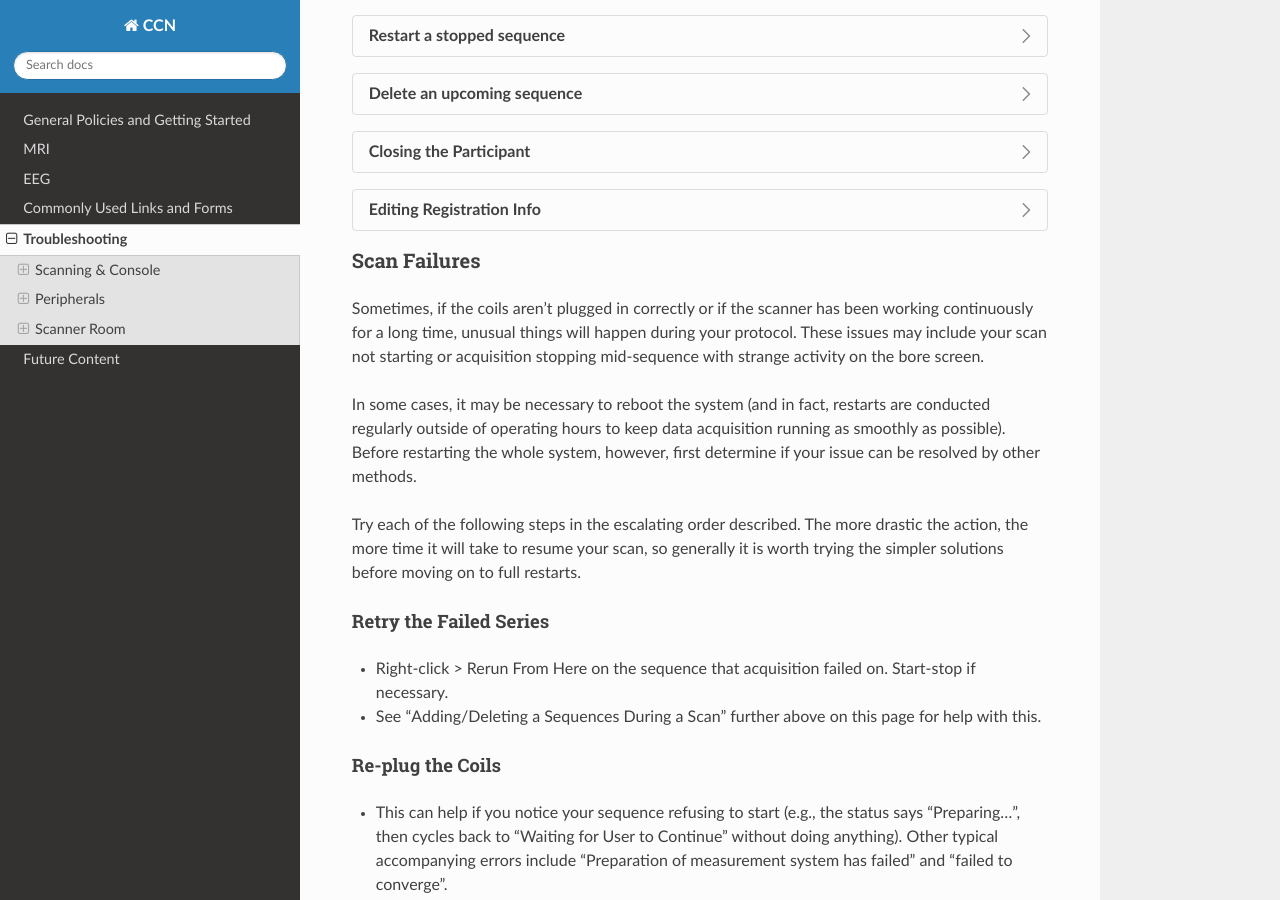
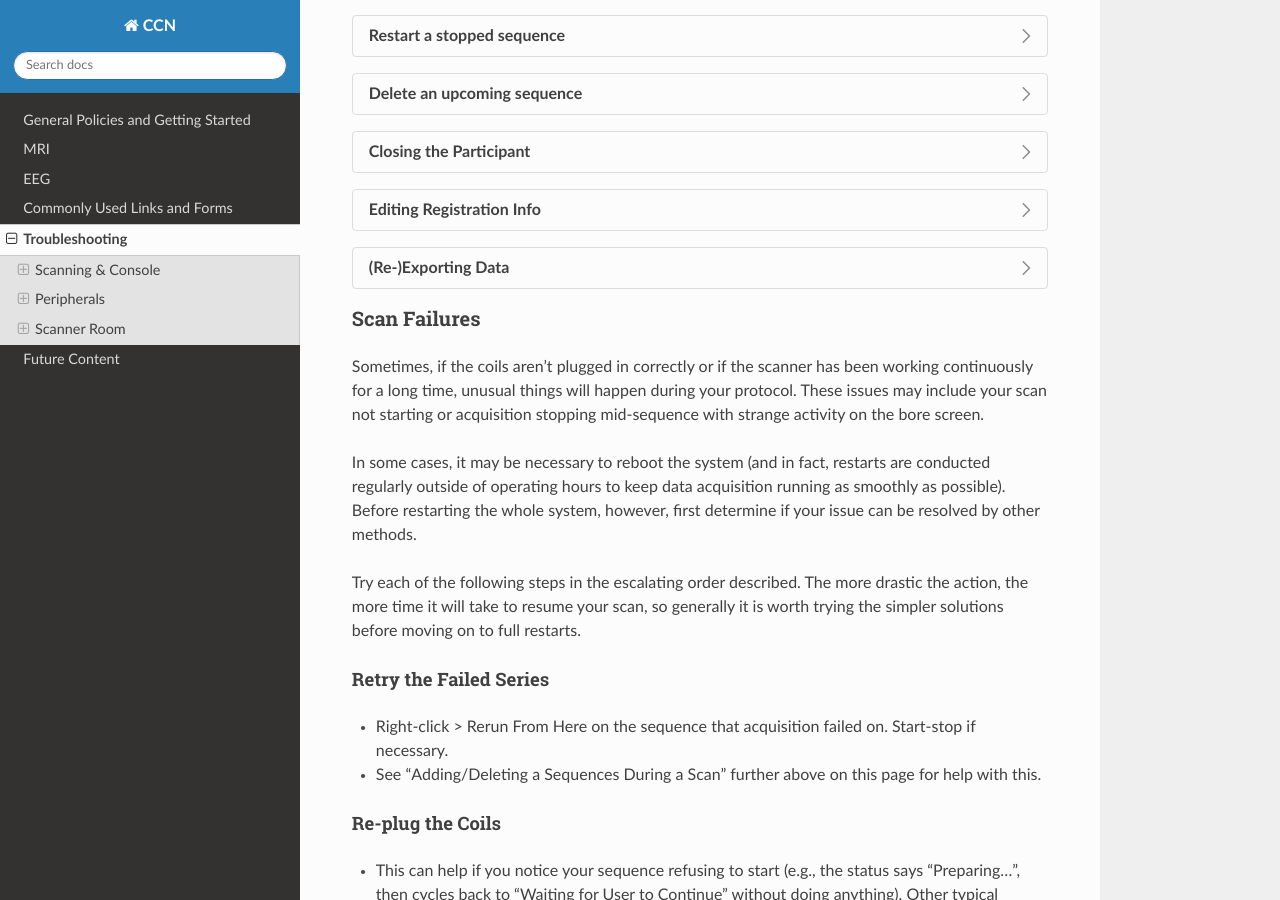
Before and after one commit to CCN-Support/CCN_Wiki, a Sphinx documentation site: the page built from docs/source/troubleshooting.rst, in a window 1280 px wide and 900 px high, scrolled down 309 px. Built offline with Sphinx 7.4.7 and the Read the Docs theme 3.1.0, drawn with Linux system fonts in a browser that asks for light colours.

Commit message:
Update troubleshooting.rst

```diff
--- a/docs/source/troubleshooting.rst
+++ b/docs/source/troubleshooting.rst
@@ -42,16 +42,16 @@
 
   If you realize that the registration information is incorrect for your participant, you should correct it. This is especially important for the Last Name, Participant ID, and Referring Physician fields. Incorrect information will cause your data to be mislabelled or sent to the wrong folder on the DICOM server.
 
-  **If you have progressed to the scan screen (but not yet started)**
+  **If you have progressed to the scan screen (but not yet started):**
 
     * Click the X in the Patient tab to close out the Participant window
 
-  **If you are in the middle of scanning**
+  **If you are in the middle of scanning:**
 
     * Finish the scan. Do not stop mid-session to edit Registration.
     * See the instructions below.
 
-  **If you have already finished the scan**
+  **If you have already finished the scan:**
     1. Navigate to the Patient Browser by clicking on the “Person with magnifying glass” icon at the top of the computer screen
     2. Right-click on the subject ID you would like to correct and select ‘Correct’ from the option menu
     3. A Correction of Study window will appear
@@ -59,6 +59,18 @@
     .. image:: PtRegisterEdit.png
 
     4. Make your changes and export the data again in its corrected form.
+
+.. dropdown:: (Re-)Exporting Data
+
+  1. Click on the "Person with magnifying glass" icon at the top of the computer screen
+  2. Click on the scan that you want to export. If you only want to export specific sequences, not the entire scan, you can select them from the smaller window that opens up to the right.
+  3. Click on the "Export" button toward the upper right of the screen
+  4. Click on the "Network" radio button if it is not already selected
+  5. Select the server(s) you want to send the data to.
+
+    * The usual DICOM server is called dicom_server1. If you are part of one of the large consortium studies, you may need XNAT, FIONA, or HBCD-FIONA.
+    * Make sure to un-check all servers you don't need. If you do not de-select them, your data will be sent and this will cause confusion at other sites.
+  6. Click "OK"
 
 
 Scan Failures
```
